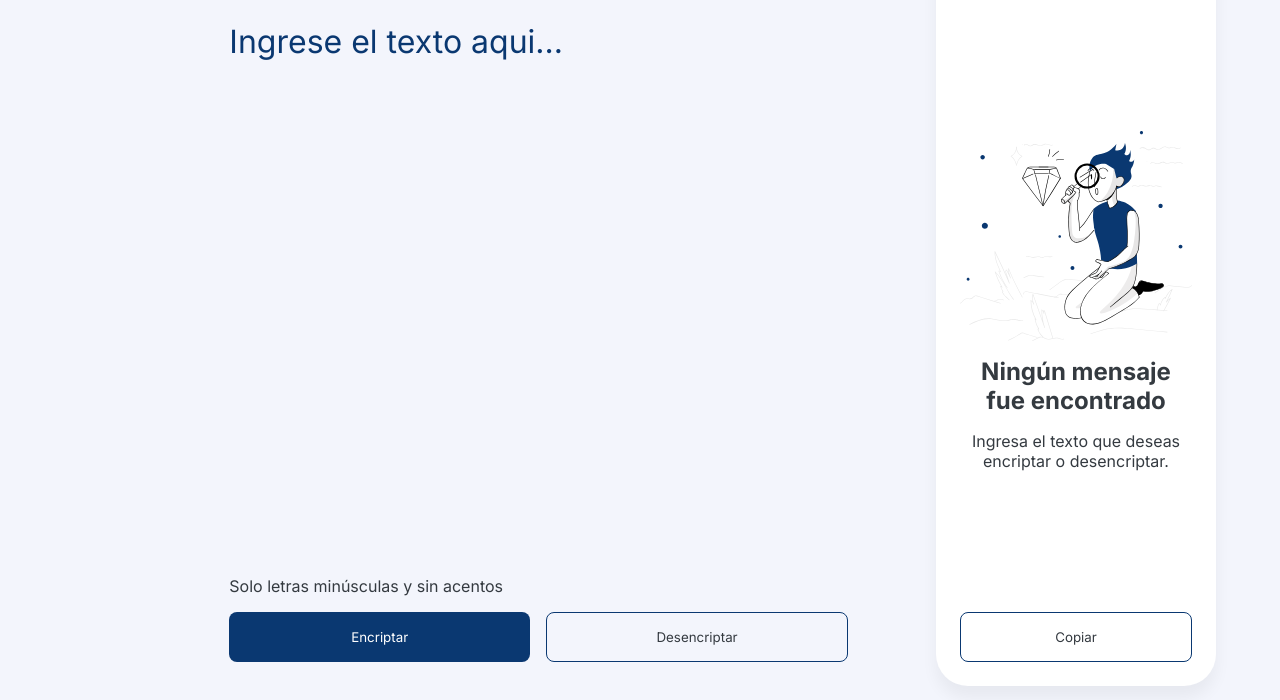
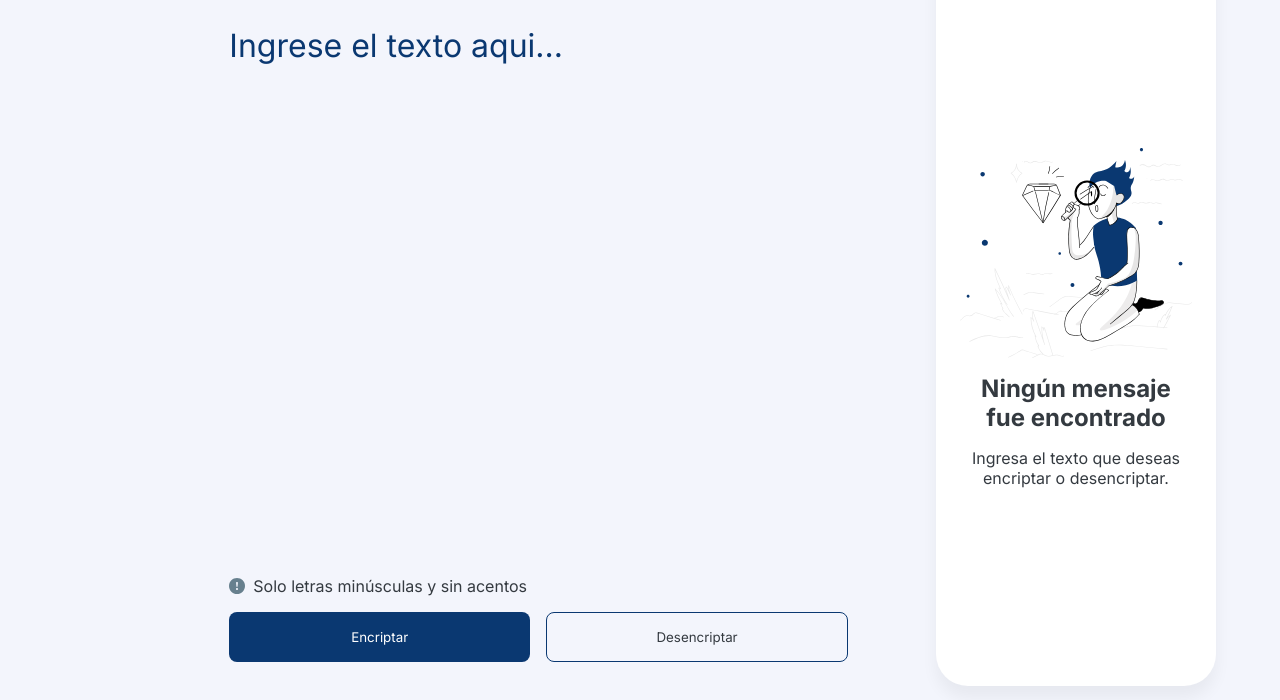
Before and after one commit to VLyned/alura-challenge-encriptador, a plain HTML site: page index.html in a window 1280 px wide. Shown: the part 82-782 px from the top of the page. Drawn offline with Linux system fonts and the light colour scheme.

Commit message:
fix(style): Fix final style for desktop

```diff
--- a/index.html
+++ b/index.html
@@ -27,7 +27,7 @@
                     id="texto"
                     placeholder="Ingrese el texto aqui..."
                 ></textarea>
-                <p>Solo letras minúsculas y sin acentos</p>
+                <p class="information"><img src="./assets/exclamation-icon.svg" alt="exclamacion">Solo letras minúsculas y sin acentos</p>
                 <div class="section-buttons">
                     <button id="encriptar">Encriptar</button>
                     <button id="desencriptar">Desencriptar</button>
@@ -35,7 +35,6 @@
             </section>
             <aside>
                 <div class="aside-content">
-                    <p id="resultado"></p>
                     <img
                         id="aside-image"
                         src="./assets/aside-image.svg"
@@ -44,7 +43,10 @@
                     <h2>Ningún mensaje fue encontrado</h2>
                     <p>Ingresa el texto que deseas encriptar o desencriptar.</p>
                 </div>
-                <button id="copiar">Copiar</button>
+                <div class="aside-result hidden">
+                    <p id="resultado"></p>
+                    <button id="copiar">Copiar</button>
+                </div>
             </aside>
         </main>
         <footer></footer>
--- a/styles/style.css
+++ b/styles/style.css
@@ -103,6 +103,7 @@ section textarea {
 
     margin: 3rem 0;
     font-size: 2rem;
+    line-height: 1.5;
     color: var(--color-primary);
 }
 
@@ -116,6 +117,14 @@ section .section-buttons {
     gap: 1rem;
 }
 
+section .information {
+    display: flex;
+    flex-direction: row;
+    gap: 0.5rem;
+    align-items: center;
+    text-align: center;
+}
+
 aside {
     background-color: var(--color-background-secondary);
     border-radius: 2rem;
@@ -125,22 +134,41 @@ aside {
 
     display: flex;
     flex-direction: column;
+    text-align: center;
+    justify-content: center;
+    align-items: center;
 
     padding: 1.5rem;
-    text-align: center;
+    height: auto;
+}
+
+aside > div {
+    width: 100%;
+    height: 100%;
+
+    display: flex;
+    flex-direction: column;
+
+    gap: 1rem;
 }
 
 aside .aside-content {
-    flex: 1;
-    display: flex;
-    flex-direction: column;
     justify-content: center;
-    gap: 1rem;
+}
+
+aside .aside-result {
+    text-align: start;
+    justify-content: space-between;
 }
 
 aside img {
     max-width: 100%;
     height: auto;
+}
+
+aside p#resultado {
+    overflow-wrap: break-word;
+    line-height: 1.5;
 }
 
 button {
@@ -152,6 +180,7 @@ button {
     cursor: pointer;
     transition: background-color 0.3s;
     width: 100%;
+    text-align: center;
 }
 
 button#desencriptar,
@@ -160,3 +189,7 @@ button#copiar {
     color: var(--color-text);
     border: 1px solid var(--color-primary);
 }
+
+.hidden {
+    display: none;
+}
```
Also changed, not shown: assets/exclamation-icon.svg (added).
